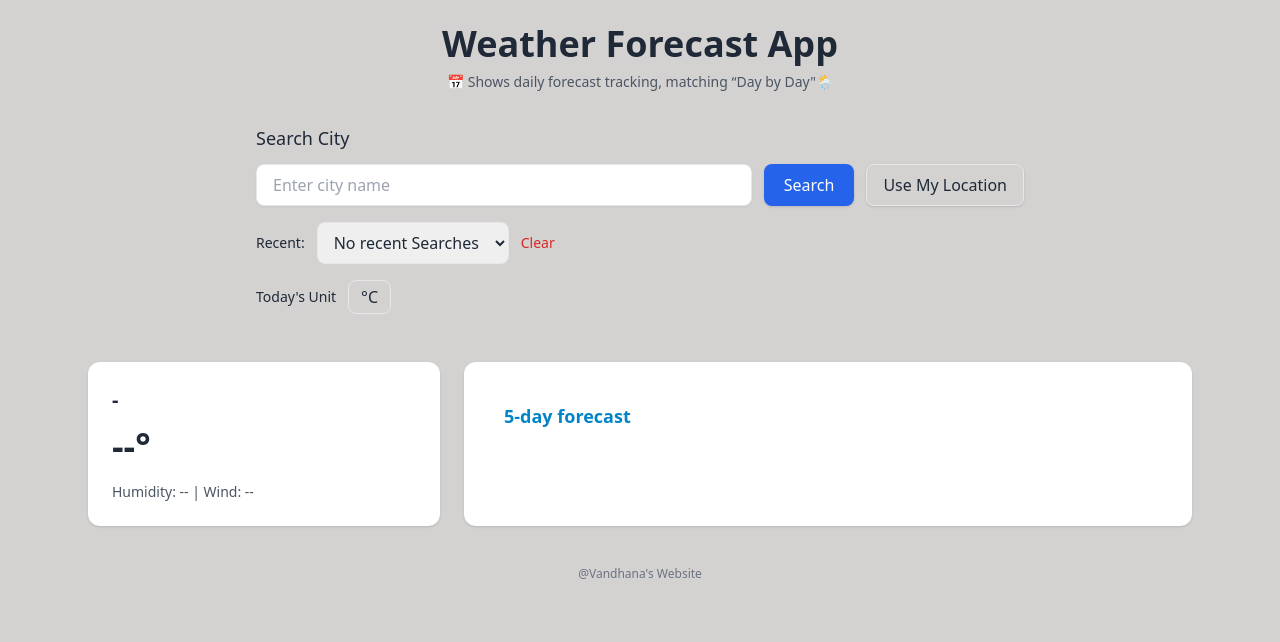
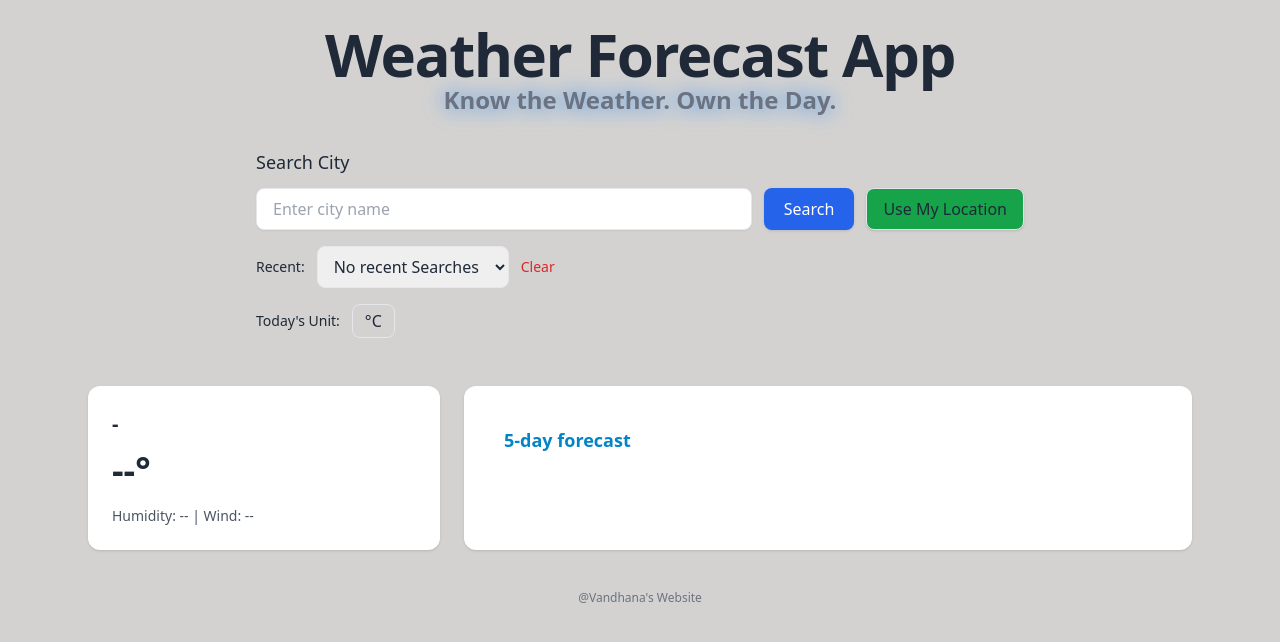
Before and after one commit to 1Vandhana/Weather_Forecast_App, a plain HTML site: page index.html in a window 1280 px wide. Drawn offline with nearby package versions, Linux system fonts and the light colour scheme.

Commit message:
Update index.html

```diff
--- a/index.html
+++ b/index.html
@@ -1,3 +1,4 @@
+<!--HTML BASIC STRUCTURE AND IMPLEMENTING APP WITH TAILWIND CSS -->
 <!DOCTYPE html>
 <html lang="en">
 <head>
@@ -22,10 +23,9 @@
   <main class="max-w-6xl mx-auto p-6">
 <!-- Header using for Introducing the App  How it going to work-->
     <header class="text-center mb-8">
-      <h1 class="text-4xl font-extrabold">Weather Forecast App</h1>
-      <p class="text-sm text-gray-600 mt-2">
-        📅 Shows daily forecast tracking, matching “Day by Day"🌦️
-      </p>
+      <h1 class="font-extrabold text-6xl tracking-tight">Weather Forecast App</h1>
+      <p class="text-2xl to-indigo-600 font-bold text-gray-500 drop-shadow-[0_0_10px_rgba(0,120,255,0.7)]">Know the Weather. Own the Day.</p>
+
     </header>
     <!-- It ia a Search Section  where you can search the citys and there weather changes-->
     <section class="max-w-3xl mx-auto mt-6 mb-12">
@@ -41,7 +41,7 @@
           Search
         </button>
         <button id="locBtn"
-          class="px-4 py-2 border rounded-lg shadow">
+          class="px-4 py-2 border bg-green-600 rounded-lg shadow">
           Use My Location
         </button>
       </div>
@@ -60,7 +60,7 @@
 
       <!-- Unit Toggle  used for  changing of  F/C -->
       <div class="flex items-center gap-3">
-        <span class="text-sm font-medium">Today's Unit</span>
+        <span class="text-sm font-medium">Today's Unit:</span>
 
         <button id="unitToggle"
           class="px-3 py-1 border rounded-lg">
```
